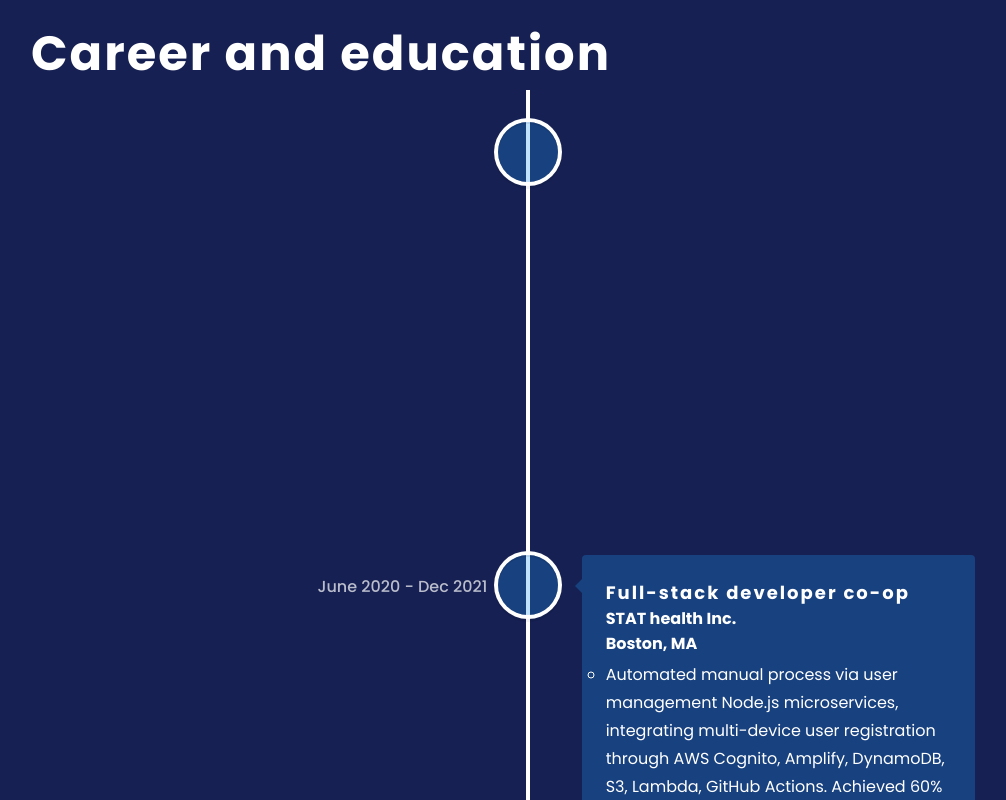
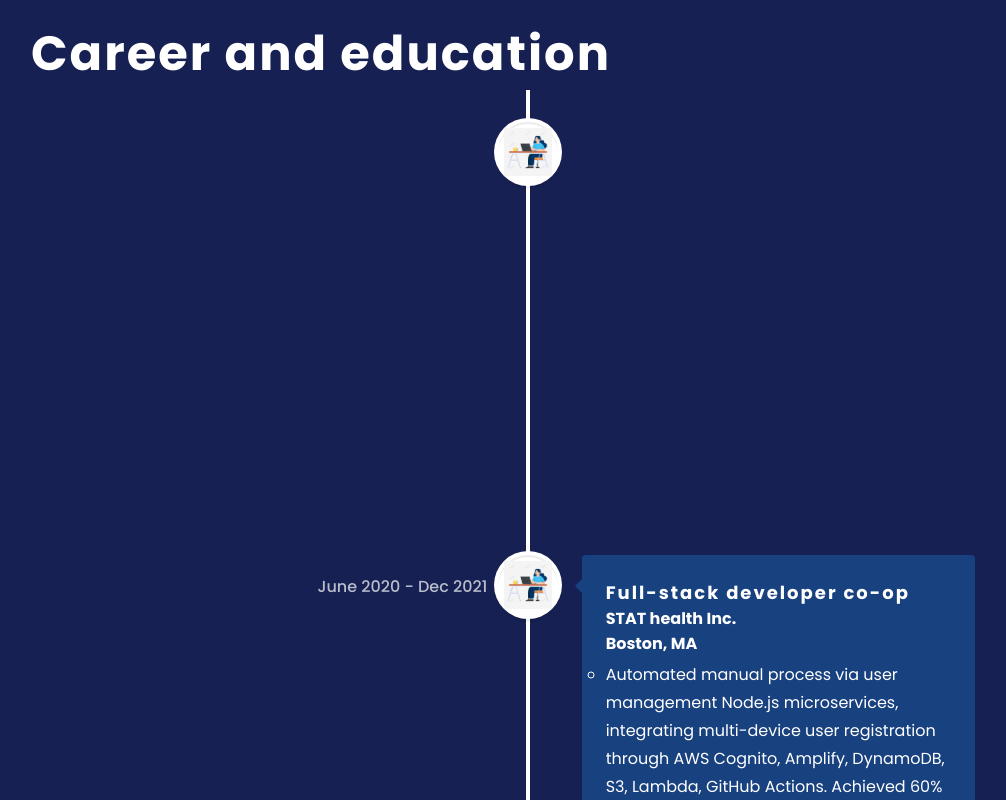
Before and after one commit to PS8924/portfolio, a React (Create React App) app: page / in a window 1280 px wide. Shown: the part 1200-2000 px from the top of the page, without its empty margins (112-1118 px from the left). Built offline with nearby package versions, Linux system fonts and the light colour scheme.

Commit message:
added career and student icon to career section

```diff
--- a/src/components/Career/Career.css
+++ b/src/components/Career/Career.css
@@ -25,6 +25,20 @@
   font-size: 3.1rem;
   letter-spacing: 1px;
   margin-bottom: 10px;
+}
+
+.career-icon-warp{
+  display: flex;
+  justify-content: center;
+  align-items: center;
+  width: 100%;
+  height: 100%;
+}
+
+.career-icon{
+  width: 80%;
+  height: 80%;
+  object-fit: contain;
 }
 
 .c-box{
--- a/src/components/Career/Career.js
+++ b/src/components/Career/Career.js
@@ -12,7 +12,16 @@ const CareerCard = ({experience}) =>{
       contentStyle={{ background: 'rgba(33, 150, 243, 0.28)', color: '#fff' }}
       contentArrowStyle={{ borderRight: '7px solid  rgba(33, 150, 243, 0.28)' }}
       date={experience.date}
-      iconStyle={{ background: 'rgba(33, 150, 243,0.28)', color: '#fff' }}
+      iconStyle={{ background: '#fff', color: '#fff' }}
+      icon={
+        <div className="career-icon-warp">
+          <img
+            src={experience.icon}
+            alt={experience.company_name}
+            className="career-icon"
+          />
+        </div>
+      }
     >
       <h3 className="vertical-timeline-element-title">{experience.title}</h3>
       <h4 className="vertical-timeline-element-subtitle">{experience.company_name}</h4>
--- a/src/constants/index.js
+++ b/src/constants/index.js
@@ -14,6 +14,8 @@ import typescript from '../assests/images/tech/typescript.png';
 import redux from '../assests/images/tech/redux.png';
 import springboot from '../assests/images/tech/springboot.png';
 import python from '../assests/images/tech/python.png';
+import work from '../assests/images/work.png';
+import student from '../assests/images/student.png';
 
 const technologies = [
   {
@@ -92,7 +94,7 @@ const workdetails = [
     title: "Software Engineer",
     company_name: "Abecedarian, LLC.",
     location: "Remote, USA",
-    // icon: hubspot,
+    icon: work,
     iconBg: "#E6DEDD",
     date: "March 2024 - Present",
     points: ["Leading the development of front-end Humanitarians AI, Building user interfaces using ReactJS, TypeScript, Material UI ensuring seamless integration with Figma prototypes.",
@@ -103,7 +105,7 @@ const workdetails = [
     title: "Full-stack developer co-op",
     company_name: "STAT health Inc.",
     location: "Boston, MA",
-    // icon: paypal,
+    icon: work,
     iconBg: "#E6DEDD",
     date: "June 2020 - Dec 2021",
     points: [
@@ -117,7 +119,7 @@ const workdetails = [
     title: "Master of science, Information systems",
     company_name: "Northeastern University",
     location: "Boston, MA, USA",
-    // icon: dell,
+    icon: student,
     iconBg: "#E6DEDD",
     date: "Sep 2021 - Dec 2023",
     points: [
@@ -128,7 +130,7 @@ const workdetails = [
     title: "Software Engineer",
     company_name: "Atyantik Technologies",
     location: "Vadodara, India",
-    // icon: dell,
+    icon: work,
     iconBg: "#E6DEDD",
     date: "Feb 2020 - Aug 2021",
     points: [
@@ -143,7 +145,7 @@ const workdetails = [
     title: "Software Engineer",
     company_name: "Novumlogic",
     location: "Vadodara, India",
-    // icon: dell,
+    icon: work,
     iconBg: "#E6DEDD",
     date: "Apr 2018 - Jan 2020",
     points: [
@@ -159,7 +161,7 @@ const workdetails = [
     title: "Front end developer",
     company_name: "Siya Technologies",
     location: "Vadodara, India",
-    // icon: dell,
+    icon: work,
     iconBg: "#E6DEDD",
     date: "Nov 2016 - Jan 2018",
     points: [
@@ -171,7 +173,7 @@ const workdetails = [
     title: "Web Developer",
     company_name: "Bonafide Research and marketing Pvt Ltd",
     location: "Vadodara, India",
-    // icon: dell,
+    icon: work,
     iconBg: "#E6DEDD",
     date: "Apr 2015 - Dec 2015",
     points: [
@@ -183,7 +185,7 @@ const workdetails = [
     title: "Bachelor of engineering, computer science",
     company_name: "Gujarat Technological University",
     location: "Vadodara, India",
-    // icon: dell,
+    icon: student,
     iconBg: "#E6DEDD",
     date: "June 2010 - June 2014",
     points: [
```
